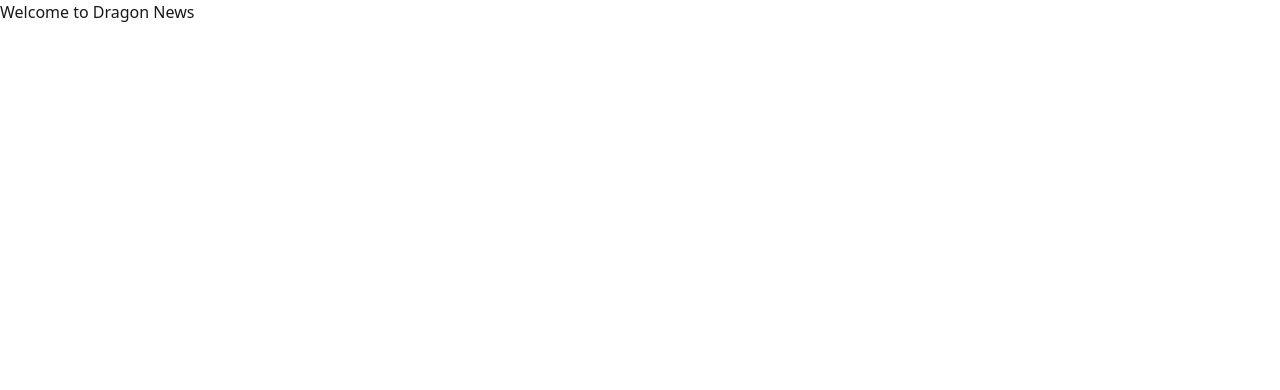
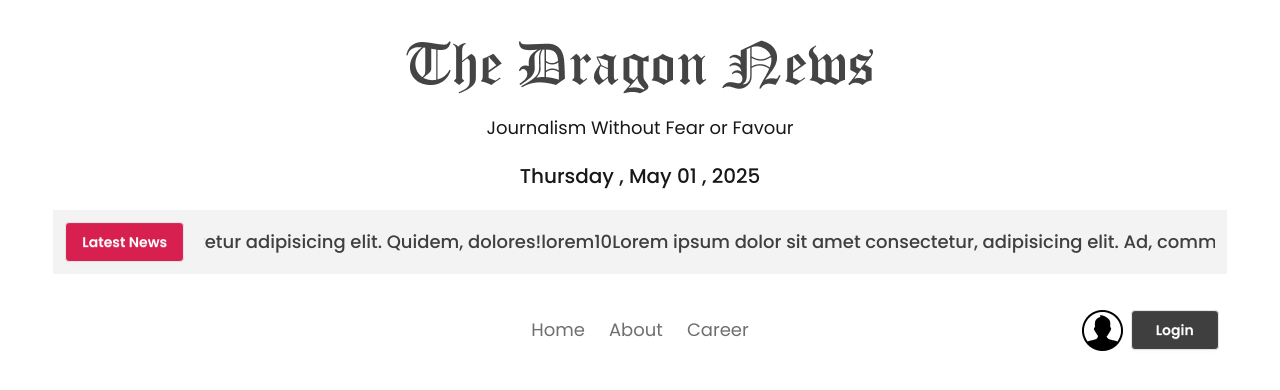
Before and after one commit to amirsayeed/Dragon-News, a React (Vite) app: page / in a window 1280 px wide. Shown: the top 390 px of the page. Built offline with nearby package versions, Linux system fonts and the light colour scheme.

Commit message:
header section completed and themes updated

```diff
--- a/package.json
+++ b/package.json
@@ -11,8 +11,10 @@
   },
   "dependencies": {
     "@tailwindcss/vite": "^4.1.5",
+    "date-fns": "^4.1.0",
     "react": "^19.0.0",
     "react-dom": "^19.0.0",
+    "react-fast-marquee": "^1.6.5",
     "tailwindcss": "^4.1.5"
   },
   "devDependencies": {
--- a/src/components/Header/Header.jsx
+++ b/src/components/Header/Header.jsx
@@ -1,9 +1,14 @@
 import React from 'react';
+import logo from '../../assets/logo.png'
+import { format } from 'date-fns';
 
+const dateStr = format(new Date(), 'EEEE , MMMM dd , yyyy');
 const Header = () => {
     return (
-        <div>
-
+        <div className='flex flex-col items-center justify-center mt-10 gap-5'>
+            <img src={logo} alt="" />
+            <p className='text-lg'>Journalism Without Fear or Favour</p>
+            <p className='text-xl font-medium'>{dateStr}</p>
         </div>
     );
 };
--- /dev/null
+++ b/src/components/LatestNews/LatestNews.jsx
@@ -0,0 +1,19 @@
+import React from 'react';
+import Marquee from 'react-fast-marquee';
+
+const LatestNews = () => {
+    return (
+        <div className='w-11/12 mx-auto bg-base-200 mt-5'>
+            <div className='flex p-3 gap-5 items-center'>
+                <button className='btn bg-secondary text-white'>Latest News</button>
+                <Marquee className='flex gap-5' pauseOnHover={true} speed={60}>
+                    <p className='text-primary text-lg font-medium'>Lorem ipsum, dolor sit amet consectetur adipisicing elit. Quidem, dolores!</p>
+                    <p className='text-primary text-lg font-medium'>lorem10</p>
+                    <p className='text-primary text-lg font-medium'>Lorem ipsum dolor sit amet consectetur, adipisicing elit. Ad, commodi.</p>
+                </Marquee>
+            </div>
+        </div>
+    );
+};
+
+export default LatestNews;
--- /dev/null
+++ b/src/components/Navbar/Navbar.jsx
@@ -0,0 +1,39 @@
+import React from 'react';
+import { NavLink } from 'react-router';
+import demo from '../../assets/user.png';
+
+const Navbar = () => {
+    const links = <>
+                    <li><NavLink to='/'>Home</NavLink></li>
+                    <li><NavLink to='/about'>About</NavLink></li>
+                    <li><NavLink to='/career'>Career</NavLink></li>
+                  </>
+    return (
+        <div className="navbar bg-base-100 w-11/12 mx-auto my-5">
+        <div className="navbar-start">
+            <div className="dropdown">
+            <div tabIndex={0} role="button" className="btn btn-ghost lg:hidden">
+                <svg xmlns="http://www.w3.org/2000/svg" className="h-5 w-5" fill="none" viewBox="0 0 24 24" stroke="currentColor"> <path strokeLinecap="round" strokeLinejoin="round" strokeWidth="2" d="M4 6h16M4 12h8m-8 6h16" /> </svg>
+            </div>
+            <ul
+                tabIndex={0}
+                className="menu menu-sm dropdown-content bg-base-100 text-accent rounded-box z-1 mt-3 w-52 p-2 shadow">
+                {links}
+            </ul>
+            </div>
+
+        </div>
+        <div className="navbar-center hidden lg:flex">
+            <ul className="menu menu-horizontal px-1 text-accent text-lg">
+                {links}
+            </ul>
+        </div>
+        <div className="navbar-end gap-2">
+            <img src={demo} alt="" />
+            <button className="btn bg-primary text-white px-6">Login</button>
+        </div>
+        </div>
+    );
+};
+
+export default Navbar;
--- a/src/index.css
+++ b/src/index.css
@@ -1,4 +1,20 @@
+@import url('https://fonts.googleapis.com/css2?family=Poppins:ital,wght@0,100;0,200;0,300;0,400;0,500;0,600;0,700;0,800;0,900;1,100;1,200;1,300;1,400;1,500;1,600;1,700;1,800;1,900&display=swap');
+
 @import "tailwindcss";
 @plugin "daisyui"{
   themes: light --default;
 }
+
+@plugin "daisyui/theme" {
+  name: "light";
+  default: true;
+  --color-primary: #403f3f;
+  --color-secondary: #d72050;
+  --color-base-200: #f3f3f3;
+  --color-base-300: #e7e7e7;
+  --color-accent: #706f6f;
+}
+
+* {
+  font-family: "Poppins", sans-serif;
+}
--- a/src/layouts/Home/Home.jsx
+++ b/src/layouts/Home/Home.jsx
@@ -1,9 +1,10 @@
 import React from 'react';
+import Header from '../../components/Header/Header';
 
 const Home = () => {
     return (
         <div>
-            Welcome to Dragon News
+
         </div>
     );
 };
--- a/src/layouts/Root/Root.jsx
+++ b/src/layouts/Root/Root.jsx
@@ -1,10 +1,20 @@
 import React from 'react';
 import { Outlet } from 'react-router';
+import Header from "../../components/Header/Header";
+import LatestNews from '../../components/LatestNews/LatestNews';
+import Navbar from '../../components/Navbar/Navbar';
 
 const Root = () => {
     return (
         <div>
-            <Outlet/>
+            <header>
+                <Header/>
+                <LatestNews/>
+                <Navbar/>
+            </header>
+            <main>
+                <Outlet/>
+            </main>
         </div>
     );
 };
--- a/src/routes/Routes.jsx
+++ b/src/routes/Routes.jsx
@@ -9,7 +9,7 @@ export const router = createBrowserRouter([
     path: "/",
     element: <Root/>,
     children: [
-        {index:true,Component:Home}
+        {index:true, Component:Home}
     ]
   },
 ]);
```
Also changed, not shown: 1 other file (tests, documents, lock files or other folders).
